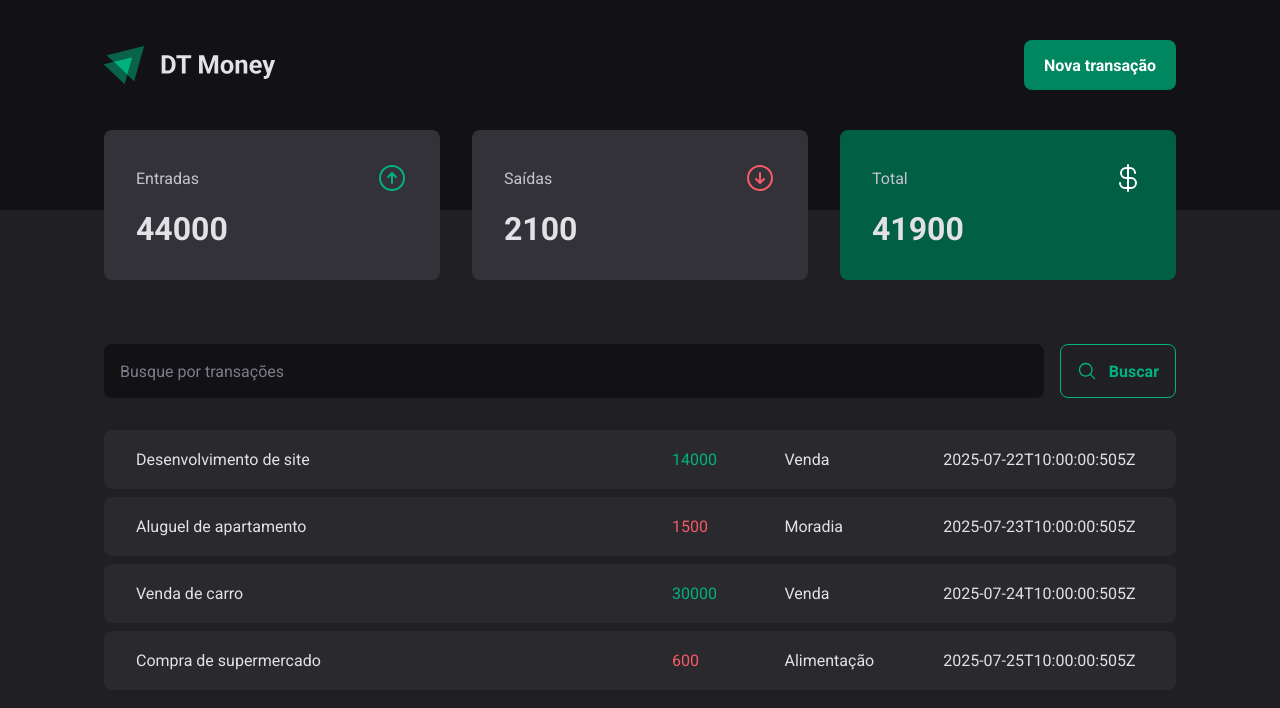
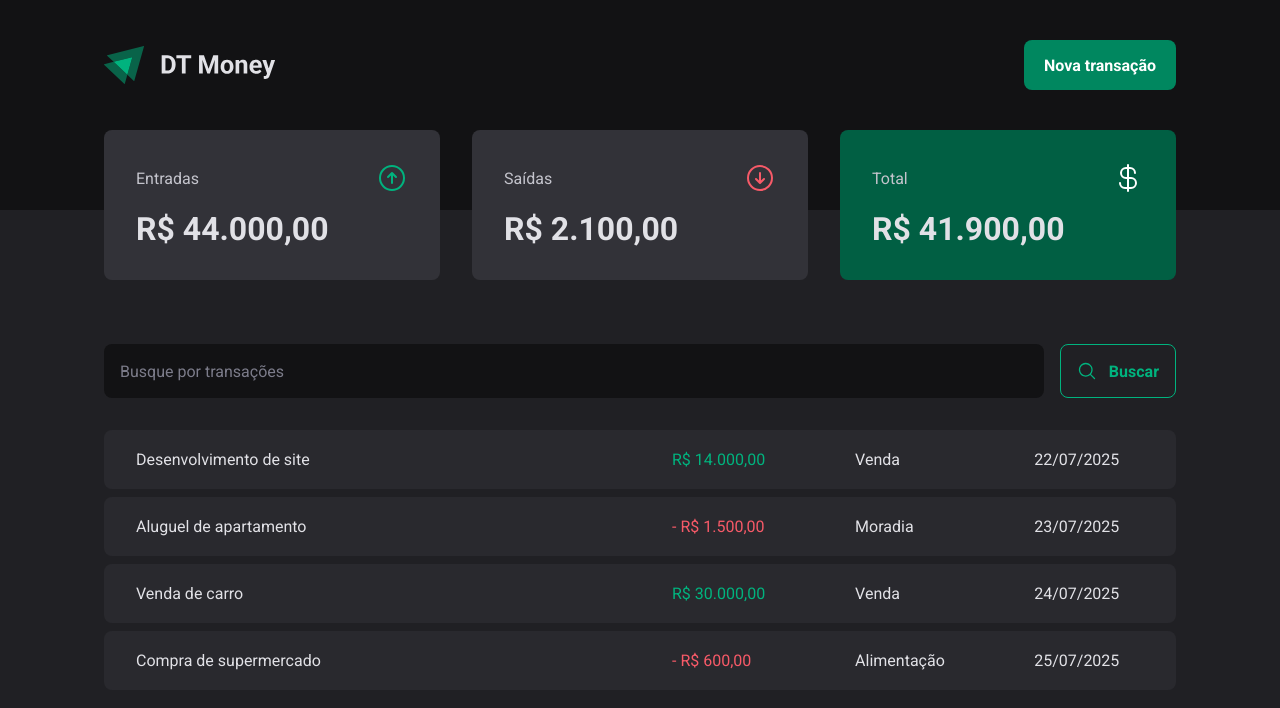
Before and after one commit to guilherme-s-barros/03-dt-money, a React (Vite) app: page / in a window 1280 px wide. Shown: the top 708 px of the page. Built offline with nearby package versions, Linux system fonts and the light colour scheme; data requests are answered from the project's data file.

Commit message:
Conexão com a API - Formatando valores

```diff
--- a/db.json
+++ b/db.json
@@ -6,7 +6,7 @@
       "type": "income",
       "category": "Venda",
       "amount": 14000,
-      "createdAt": "2025-07-22T10:00:00:505Z"
+      "createdAt": "2025-07-22T10:00:00.505Z"
     },
     {
       "id": 2,
@@ -14,7 +14,7 @@
       "type": "outcome",
       "category": "Moradia",
       "amount": 1500,
-      "createdAt": "2025-07-23T10:00:00:505Z"
+      "createdAt": "2025-07-23T10:00:00.505Z"
     },
     {
       "id": 3,
@@ -22,7 +22,7 @@
       "type": "income",
       "category": "Venda",
       "amount": 30000,
-      "createdAt": "2025-07-24T10:00:00:505Z"
+      "createdAt": "2025-07-24T10:00:00.505Z"
     },
     {
       "id": 4,
@@ -30,7 +30,7 @@
       "type": "outcome",
       "category": "Alimentação",
       "amount": 600,
-      "createdAt": "2025-07-25T10:00:00:505Z"
+      "createdAt": "2025-07-25T10:00:00.505Z"
     }
   ]
 }
--- a/src/components/summary/index.tsx
+++ b/src/components/summary/index.tsx
@@ -5,8 +5,11 @@ import {
   CurrencyDollarIcon
 } from '@phosphor-icons/react'
 
+import { useTransactions } from '../../hooks/use-transactions'
+
+import { currencyFormatter } from '../../utils/formatter'
+
 import { SummaryCard, SummaryContainer } from './styles'
-import { useTransactions } from '../../hooks/use-transactions'
 
 export function Summary() {
   const theme = useTheme()
@@ -31,7 +34,7 @@ export function Summary() {
           <ArrowCircleUpIcon size={32} color={theme['green-300']} />
         </header>
 
-        <strong>{income}</strong>
+        <strong>{currencyFormatter.format(income)}</strong>
       </SummaryCard>
 
       <SummaryCard>
@@ -40,7 +43,7 @@ export function Summary() {
           <ArrowCircleDownIcon size={32} color={theme['red-300']} />
         </header>
 
-        <strong>{outcome}</strong>
+        <strong>{currencyFormatter.format(outcome)}</strong>
       </SummaryCard>
 
       <SummaryCard $variant="brand">
@@ -49,7 +52,7 @@ export function Summary() {
           <CurrencyDollarIcon size={32} color={theme['white']} />
         </header>
 
-        <strong>{total}</strong>
+        <strong>{currencyFormatter.format(total)}</strong>
       </SummaryCard>
     </SummaryContainer>
   )
--- a/src/pages/transactions/index.tsx
+++ b/src/pages/transactions/index.tsx
@@ -3,6 +3,8 @@ import { Summary } from '../../components/summary'
 import { SearchForm } from './components/search-form'
 
 import { useTransactions } from '../../hooks/use-transactions'
+
+import { currencyFormatter, dateFormatter } from '../../utils/formatter'
 
 import {
   PriceHighlight,
@@ -29,11 +31,12 @@ export function Transactions() {
                   <td width="50%">{transaction.description}</td>
                   <td>
                     <PriceHighlight $variant={transaction.type}>
-                      {transaction.amount}
+                      {transaction.type === 'outcome' && '- '}
+                      {currencyFormatter.format(transaction.amount)}
                     </PriceHighlight>
                   </td>
                   <td>{transaction.category}</td>
-                  <td>{transaction.createdAt}</td>
+                  <td>{dateFormatter.format(new Date(transaction.createdAt))}</td>
                 </tr>
               )
             })}
--- /dev/null
+++ b/src/utils/formatter.ts
@@ -0,0 +1,6 @@
+export const dateFormatter = new Intl.DateTimeFormat('pt-BR')
+
+export const currencyFormatter = new Intl.NumberFormat('pt-BR', {
+  style: 'currency',
+  currency: 'BRL',
+})
```
